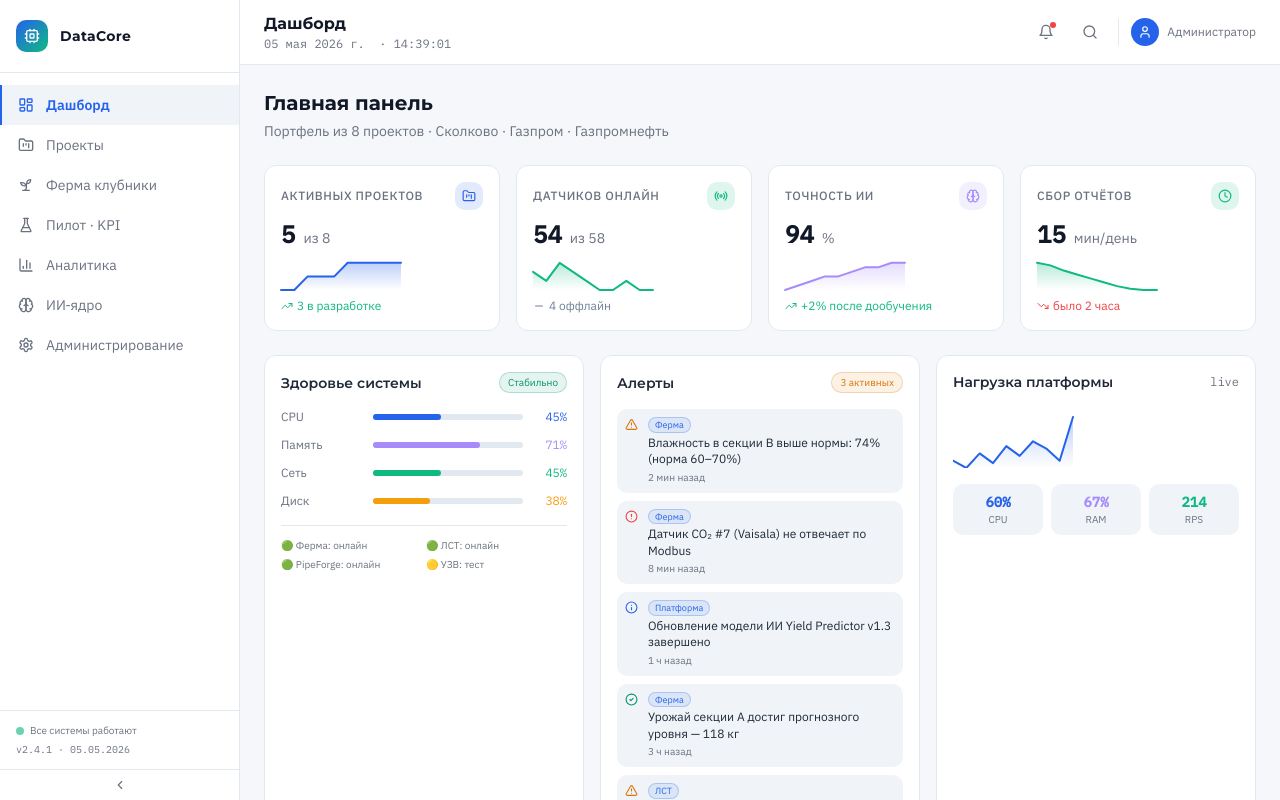
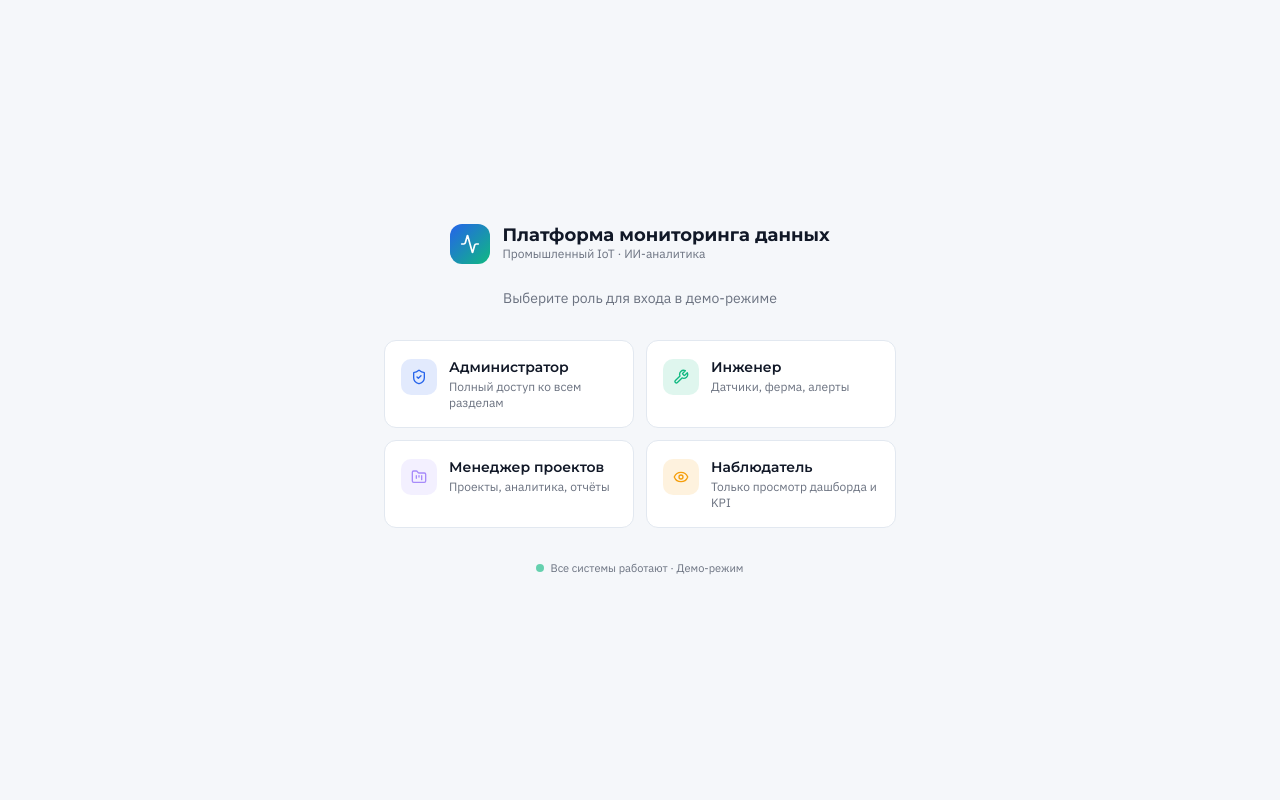
Before and after one commit to pr-poehali-dev/data-monitoring-platform, a React (Vite) app: page / in a window 1280 px wide. Built offline with nearby package versions, Linux system fonts and the light colour scheme.

Commit message:
feat: add platform name on homepage

```diff
--- a/src/pages/Index.tsx
+++ b/src/pages/Index.tsx
@@ -3,7 +3,71 @@ import Icon from "@/components/ui/icon";
 import type { Section } from "@/components/platform/data";
 import { DashboardView, ProjectsView, FarmView, AnalyticsView, AiView, PilotView, AdminView } from "@/components/platform/Views";
 
+const ROLES = [
+  { id: "admin", label: "Администратор", desc: "Полный доступ ко всем разделам", icon: "ShieldCheck", color: "#2563EB" },
+  { id: "engineer", label: "Инженер", desc: "Датчики, ферма, алерты", icon: "Wrench", color: "#10B981" },
+  { id: "manager", label: "Менеджер проектов", desc: "Проекты, аналитика, отчёты", icon: "FolderKanban", color: "#a78bfa" },
+  { id: "investor", label: "Наблюдатель", desc: "Только просмотр дашборда и KPI", icon: "Eye", color: "#F59E0B" },
+];
+
+function LoginScreen({ onLogin }: { onLogin: (role: string) => void }) {
+  return (
+    <div
+      className="min-h-screen flex flex-col items-center justify-center p-6"
+      style={{ background: "var(--clr-bg)", color: "var(--clr-text)" }}
+    >
+      {/* Logo */}
+      <div className="flex items-center gap-3 mb-2">
+        <div
+          className="w-10 h-10 rounded-xl flex items-center justify-center"
+          style={{ background: "linear-gradient(135deg, #2563EB, #10B981)" }}
+        >
+          <Icon name="Activity" size={20} style={{ color: "#fff" }} />
+        </div>
+        <div>
+          <div className="font-bold text-lg leading-none" style={{ fontFamily: "Montserrat, sans-serif", color: "var(--clr-heading)" }}>
+            Платформа мониторинга данных
+          </div>
+          <div className="text-xs text-[var(--clr-muted)] mt-0.5">Промышленный IoT · ИИ-аналитика</div>
+        </div>
+      </div>
+
+      <p className="text-sm text-[var(--clr-muted)] mb-8 mt-4">Выберите роль для входа в демо-режиме</p>
+
+      <div className="grid grid-cols-1 sm:grid-cols-2 gap-3 w-full max-w-lg">
+        {ROLES.map((r) => (
+          <button
+            key={r.id}
+            onClick={() => onLogin(r.id)}
+            className="flex items-start gap-3 p-4 rounded-xl text-left transition-all hover:scale-[1.02]"
+            style={{ background: "var(--clr-surface)", border: "1px solid var(--clr-border)" }}
+          >
+            <div
+              className="w-9 h-9 rounded-lg flex items-center justify-center shrink-0 mt-0.5"
+              style={{ background: r.color + "22" }}
+            >
+              <Icon name={r.icon} size={16} style={{ color: r.color }} />
+            </div>
+            <div>
+              <div className="text-sm font-semibold" style={{ fontFamily: "Montserrat, sans-serif", color: "var(--clr-heading)" }}>
+                {r.label}
+              </div>
+              <div className="text-xs text-[var(--clr-muted)] mt-0.5">{r.desc}</div>
+            </div>
+          </button>
+        ))}
+      </div>
+
+      <div className="flex items-center gap-1.5 mt-8 text-[11px] text-[var(--clr-muted)]">
+        <div className="pulse-dot" style={{ background: "#10B981" }} />
+        <span>Все системы работают · Демо-режим</span>
+      </div>
+    </div>
+  );
+}
+
 export default function Index() {
+  const [role, setRole] = useState<string | null>(null);
   const [active, setActive] = useState<Section>("dashboard");
   const [sidebarOpen, setSidebarOpen] = useState(true);
   const [time, setTime] = useState(new Date());
@@ -22,6 +86,10 @@ export default function Index() {
     }, 3000);
     return () => clearInterval(t);
   }, []);
+
+  if (!role) return <LoginScreen onLogin={setRole} />;
+
+  const currentRole = ROLES.find((r) => r.id === role)!;
 
   const nav: { id: Section; label: string; icon: string }[] = [
     { id: "dashboard", label: "Дашборд", icon: "LayoutDashboard" },
@@ -50,11 +118,11 @@ export default function Index() {
             className="w-8 h-8 rounded-lg flex items-center justify-center shrink-0"
             style={{ background: "linear-gradient(135deg, #2563EB, #10B981)" }}
           >
-            <Icon name="Cpu" size={16} style={{ color: "#fff" }} />
+            <Icon name="Activity" size={16} style={{ color: "#fff" }} />
           </div>
           {sidebarOpen && (
-            <span className="font-bold text-sm tracking-wide animate-fade-in" style={{ fontFamily: "Montserrat, sans-serif", color: "var(--clr-heading)" }}>
-              DataCore
+            <span className="font-bold text-xs leading-tight animate-fade-in" style={{ fontFamily: "Montserrat, sans-serif", color: "var(--clr-heading)" }}>
+              Платформа мониторинга данных
             </span>
           )}
         </div>
@@ -132,12 +200,19 @@ export default function Index() {
             </button>
             <div className="flex items-center gap-2 pl-3 border-l" style={{ borderColor: "var(--clr-border)" }}>
               <div
-                className="w-7 h-7 rounded-full flex items-center justify-center text-xs font-bold"
-                style={{ background: "#2563EB", color: "#fff" }}
+                className="w-7 h-7 rounded-lg flex items-center justify-center shrink-0"
+                style={{ background: currentRole.color + "22" }}
               >
-                <Icon name="User" size={14} style={{ color: "#fff" }} />
+                <Icon name={currentRole.icon} size={13} style={{ color: currentRole.color }} />
               </div>
-              {sidebarOpen && <span className="text-xs text-[var(--clr-muted)]">Администратор</span>}
+              {sidebarOpen && <span className="text-xs text-[var(--clr-muted)]">{currentRole.label}</span>}
+              <button
+                onClick={() => setRole(null)}
+                className="ml-1 p-1.5 rounded-lg hover:bg-[var(--clr-surface2)] transition-colors"
+                title="Выйти"
+              >
+                <Icon name="LogOut" size={13} style={{ color: "var(--clr-muted)" }} />
+              </button>
             </div>
           </div>
         </header>
```
